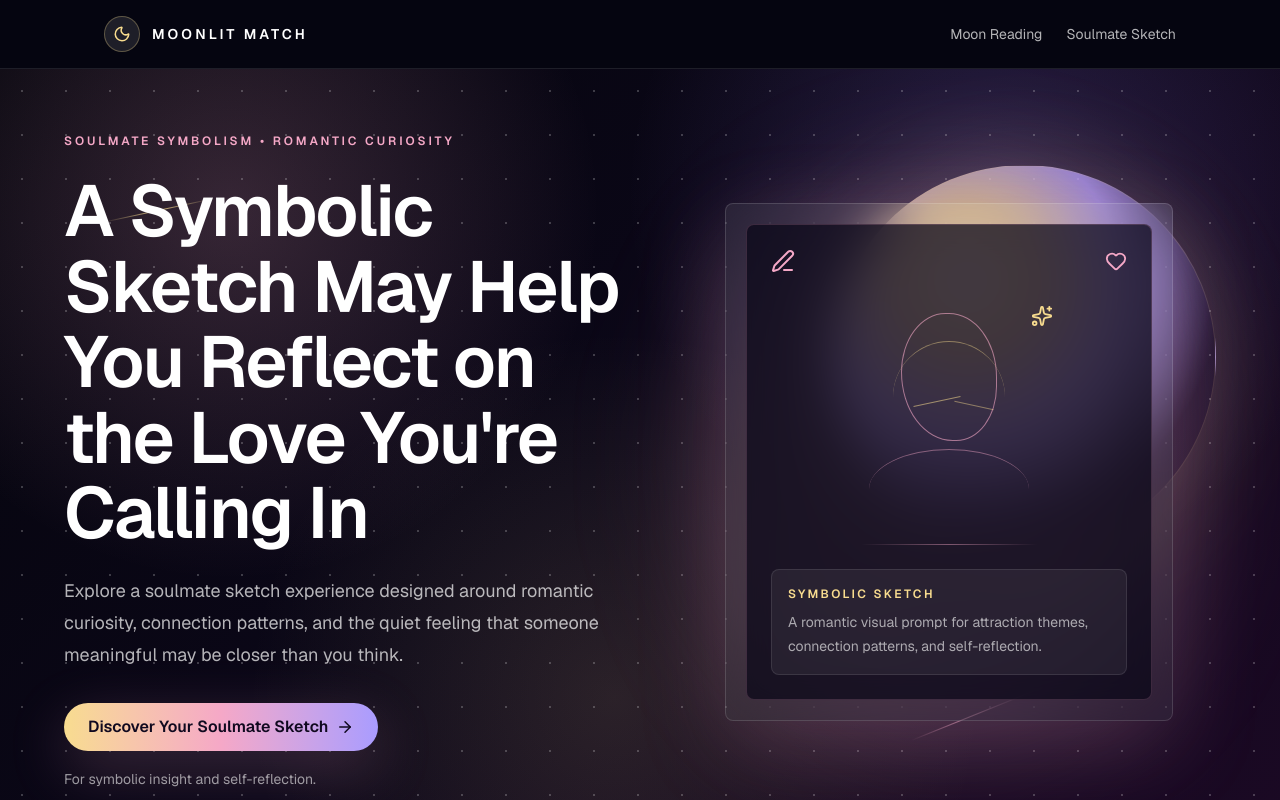
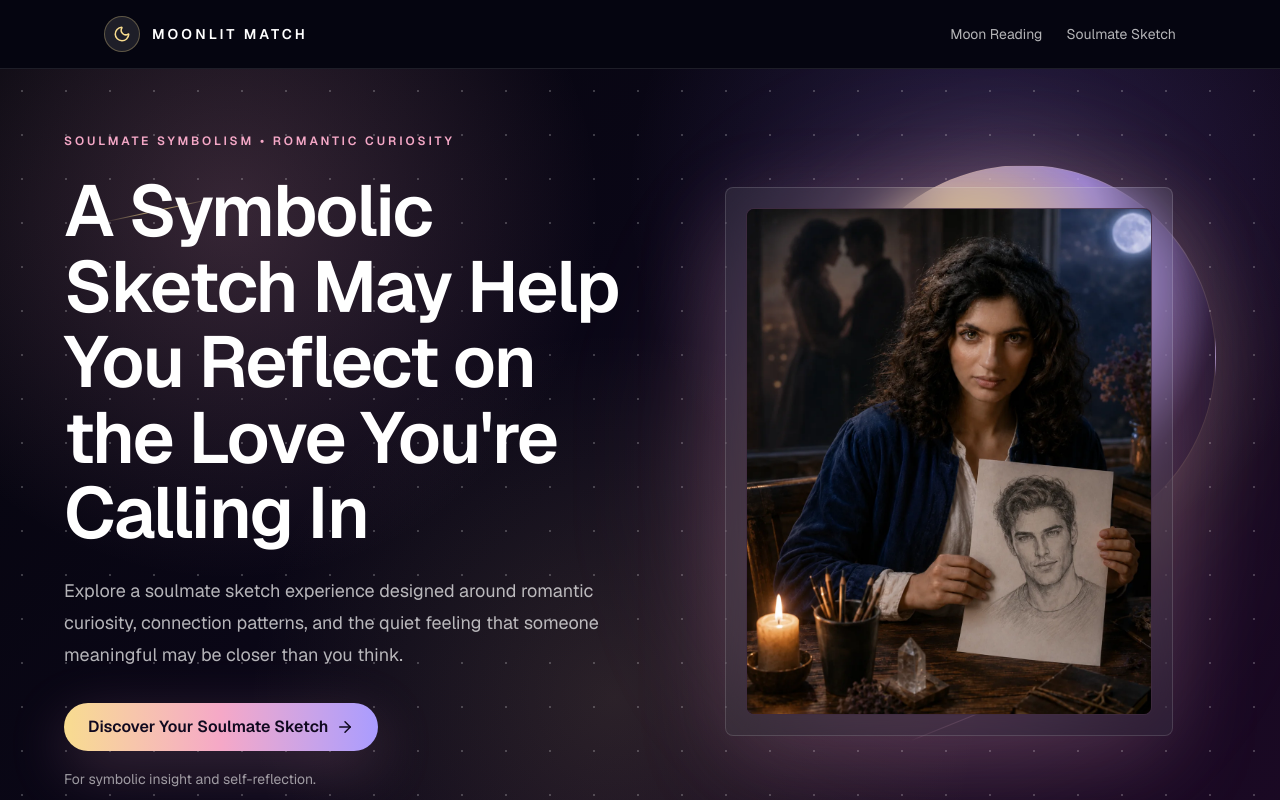
Before and after one commit to Moonlitmatch/moonlit-match, a Next.js app: page /soulmate-sketch in a window 1280 px wide. Shown: the top 800 px of the page. Built offline with nearby package versions, Linux system fonts and the light colour scheme.

Commit message:
Update Soulmate Sketch hero image

```diff
--- a/app/soulmate-sketch/page.js
+++ b/app/soulmate-sketch/page.js
@@ -1,3 +1,4 @@
+import Image from "next/image";
 import {
   CheckCircle2,
   Eye,
@@ -132,33 +133,16 @@ export default function SoulmateSketchPage() {
               <div className="relative mx-auto w-full max-w-sm lg:max-w-md">
                 <div className="absolute -inset-5 rounded-full bg-[#f5a8c7]/18 blur-3xl" />
                 <div className="relative rounded-lg border border-white/14 bg-white/[0.08] p-5 shadow-[0_28px_90px_rgba(245,168,199,0.18)] backdrop-blur-xl">
-                  <div className="rounded-lg border border-[#f5a8c7]/18 bg-[#0b0718]/72 p-6">
-                    <div className="flex items-center justify-between text-[#f5a8c7]">
-                      <PenLine size={24} aria-hidden="true" />
-                      <Heart size={22} aria-hidden="true" />
-                    </div>
-                    <div className="relative mx-auto mt-8 h-64 max-w-56">
-                      <div className="absolute left-1/2 top-2 h-32 w-24 -translate-x-1/2 rounded-[48%_52%_44%_56%] border border-[#f5a8c7]/60" />
-                      <div className="absolute left-1/2 top-9 h-16 w-28 -translate-x-1/2 rounded-t-full border-t border-[#f8dc8f]/45" />
-                      <div className="absolute left-1/2 top-36 h-20 w-40 -translate-x-1/2 rounded-t-[70%] border-t border-[#f5a8c7]/45" />
-                      <div className="absolute left-[34%] top-24 h-px w-12 -rotate-12 bg-[#f8dc8f]/55" />
-                      <div className="absolute right-[30%] top-[6.25rem] h-px w-10 rotate-12 bg-[#f8dc8f]/45" />
-                      <div className="absolute bottom-4 left-1/2 h-px w-44 -translate-x-1/2 bg-gradient-to-r from-transparent via-[#f5a8c7]/45 to-transparent" />
-                      <Stars
-                        className="absolute right-2 top-0 text-[#f8dc8f]"
-                        size={22}
-                        aria-hidden="true"
-                      />
-                    </div>
-                    <div className="mt-2 rounded-lg border border-white/10 bg-white/[0.06] p-4">
-                      <p className="text-xs font-semibold uppercase tracking-[0.2em] text-[#f8dc8f]">
-                        Symbolic sketch
-                      </p>
-                      <p className="mt-2 text-sm leading-6 text-white/62">
-                        A romantic visual prompt for attraction themes,
-                        connection patterns, and self-reflection.
-                      </p>
-                    </div>
+                  <div className="overflow-hidden rounded-lg border border-[#f5a8c7]/18 bg-[#0b0718]/72">
+                    <Image
+                      src="/images/soulmate-sketch-hero.webp"
+                      alt="A psychic sketch artist presenting a hand-drawn soulmate portrait in a candlelit moonlit studio"
+                      width={1120}
+                      height={1400}
+                      priority
+                      sizes="(min-width: 1024px) 40vw, 92vw"
+                      className="aspect-[4/5] h-auto w-full object-cover object-[50%_50%]"
+                    />
                   </div>
                 </div>
               </div>
```
Also changed, not shown: public/images/soulmate-sketch-hero.webp (added).
